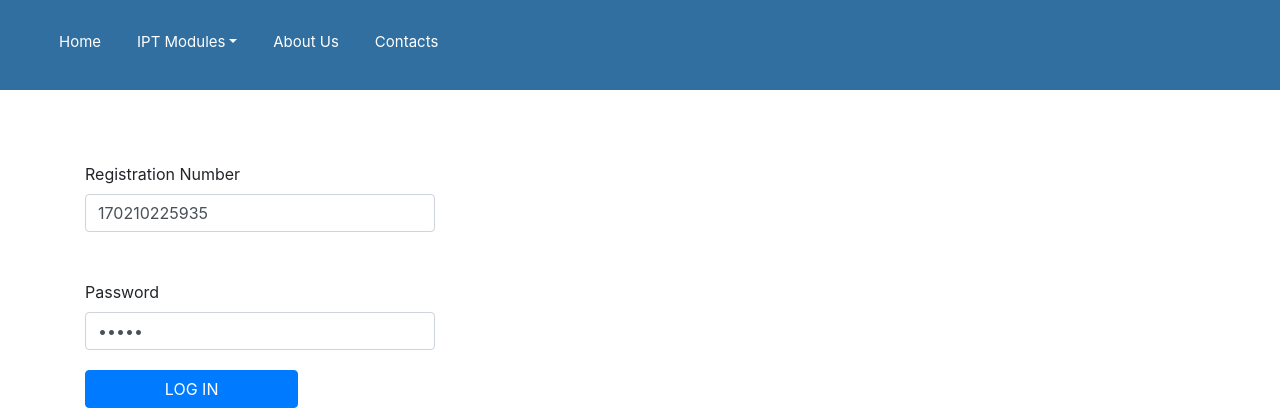
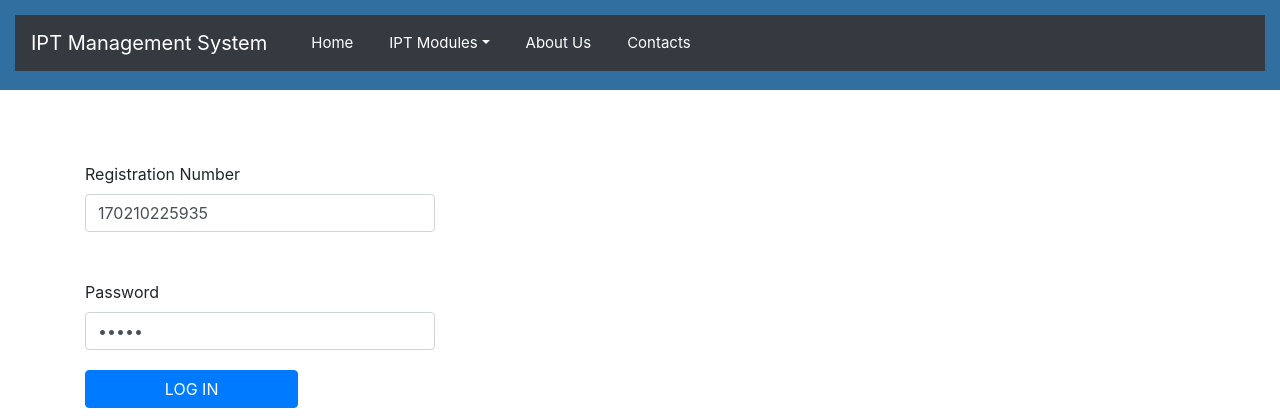
Before and after one commit to nasmohd/iptms.github.io, a PHP site: page /UNI_3rd_year/ in a window 1280 px wide. Shown: the top 420 px of the page. Run offline with PHP 8.4, Linux system fonts and the light colour scheme.

Commit message:
added navbar-brand

```diff
--- a/index.php
+++ b/index.php
@@ -35,7 +35,9 @@
         <div class="row">
 
             <div class="col">
-            <nav class="navbar navbar-expand-lg" id="navTop">
+            <nav class="navbar navbar-expand-lg bg-dark" id="navTop">
+                <a class="navbar-brand" href="#" style="color:white;"> IPT Management System</a>
+
                 <button class="navbar-toggler" type="button" data-toggle="collapse" data-target="#navbarSupportedContent" aria-controls="navbarSupportedContent" aria-expanded="false" aria-label="Toggle navigation">
                 <span class="navbar-toggler-icon"></span>
 
```
